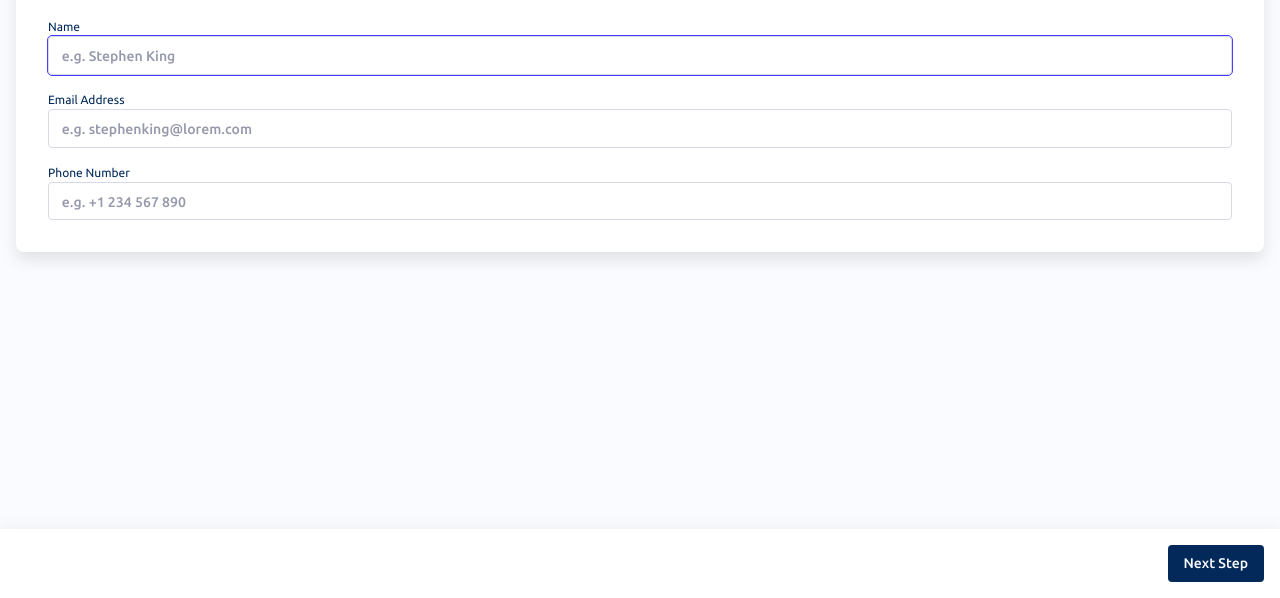
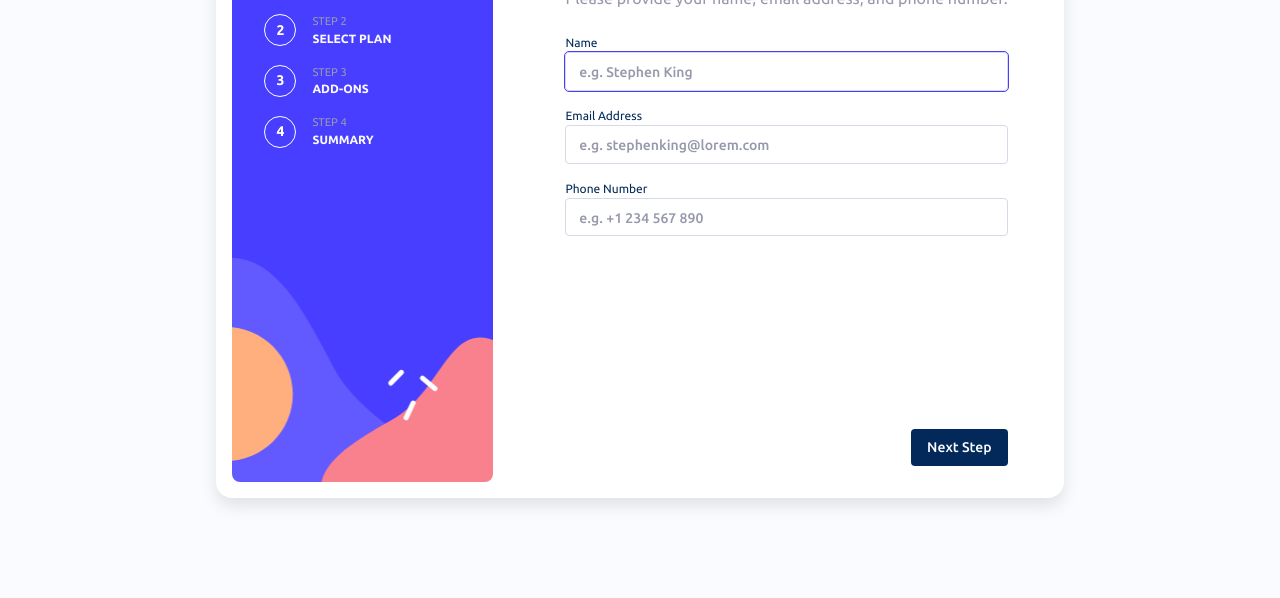
Before and after one commit to LukaJaredic/frontend-mentor-challenges, a website built with Vite: page src/multi-step-form/index.html in a window 1280 px wide. Shown: the part 202-800 px from the top of the page. Built offline with nearby package versions, Linux system fonts and the light colour scheme.

Commit message:
add desktop layout

```diff
--- a/src/multi-step-form/assets/style/style.css
+++ b/src/multi-step-form/assets/style/style.css
@@ -13,7 +13,9 @@
   --clr-blue-50: hsl(231, 100%, 99%);
   --clr-white: hsl(0, 100%, 100%);
 
-  --transition-duration: 75ms;
+  /* Transitions */
+  --transition-duration: 125ms;
+  --transition-easing: ease-in-out;
 }
 
 html,
@@ -38,10 +40,6 @@ body {
     display: flex;
     justify-content: center;
     gap: 1rem;
-
-    li > span {
-      display: none;
-    }
 
     li {
       &:nth-child(1)::before {
@@ -72,9 +70,9 @@ body {
         border: 1px solid var(--clr-white);
         border-radius: 50%;
         transition:
-          background-color var(--transition-duration) ease,
-          border-color var(--transition-duration) ease,
-          color var(--transition-duration) ease;
+          background-color var(--transition-duration) var(--transition-easing),
+          border-color var(--transition-duration) var(--transition-easing),
+          color var(--transition-duration) var(--transition-easing);
       }
 
       &[aria-current="step"]::before {
@@ -84,6 +82,10 @@ body {
       }
     }
   }
+}
+
+.step-indicator__content {
+  display: none;
 }
 
 .form-container {
@@ -140,6 +142,9 @@ body {
     padding: 0.4rem 0.8rem;
     border: 1px solid var(--clr-purple-200);
     border-radius: 0.25rem;
+    outline: 1px solid transparent;
+    transition: outline-color var(--transition-duration)
+      var(--transition-easing);
 
     &::placeholder {
       color: var(--clr-grey-500);
@@ -175,7 +180,8 @@ body {
   padding: 0.5rem 1rem;
   border: none;
   border-radius: 0.25rem;
-  transition: background-color var(--transition-duration) ease;
+  transition: background-color var(--transition-duration)
+    var(--transition-easing);
 
   &:focus-visible,
   &:hover {
@@ -198,7 +204,7 @@ body {
   font-weight: 500;
   padding: 0.5rem 1rem;
   color: var(--clr-grey-500);
-  transition: color var(--transition-duration) ease;
+  transition: color var(--transition-duration) var(--transition-easing);
 
   &:focus-visible,
   &:hover {
@@ -209,3 +215,77 @@ body {
     color: var(--clr-purple-600);
   }
 }
+
+@media (min-width: 768px) {
+  body {
+    display: grid;
+    place-items: center;
+  }
+
+  .multi-step-form {
+    display: grid;
+    grid-template-columns: 1fr 2fr;
+    gap: 2rem;
+    max-width: 900px;
+    max-height: 600px;
+    margin: 2rem;
+    padding: 1rem;
+    border-radius: 1rem;
+    background-color: var(--clr-white);
+    box-shadow: 0 0.5rem 1rem rgba(0, 0, 0, 0.1);
+  }
+
+  .step-indicator {
+    background: url("../images/bg-sidebar-desktop.svg") center / cover;
+    min-width: 250px;
+    min-height: 568px;
+    margin: 0;
+    border-radius: 0.5rem;
+
+    ol {
+      flex-direction: column;
+      justify-content: flex-start;
+      align-items: flex-start;
+      padding: 3rem 0 0 2rem;
+      gap: 1rem;
+
+      & > li {
+        display: flex;
+        align-items: center;
+        gap: 1rem;
+      }
+    }
+  }
+
+  .step-indicator__content {
+    display: grid;
+    color: var(--clr-blue-50);
+    text-transform: uppercase;
+  }
+
+  .step-indicator__count {
+    font-size: 0.7rem;
+    color: var(--clr-grey-500);
+  }
+
+  .step-indicator__title {
+    font-size: 0.75rem;
+    font-weight: 700;
+  }
+
+  .form-container {
+    display: flex;
+    flex-direction: column;
+    margin: 0;
+    padding: 2rem 2.5rem 1rem;
+    box-shadow: none;
+
+    footer {
+      position: static;
+      padding: 0;
+      box-shadow: none;
+      background-color: transparent;
+      margin-top: auto;
+    }
+  }
+}
--- a/src/multi-step-form/index.html
+++ b/src/multi-step-form/index.html
@@ -22,25 +22,33 @@
     <script type="module" src="./assets/scripts/index.js" defer></script>
   </head>
   <body>
-    <main>
+    <main class="multi-step-form">
       <!-- SIDEBAR -->
       <aside class="step-indicator">
         <ol>
           <li aria-current="step" aria-label="Step 1 - Your info">
-            <span class="step-count">Step 1</span>
-            <span class="step-title">Your info</span>
+            <span class="step-indicator__content">
+              <span class="step-indicator__count">Step 1</span>
+              <span class="step-indicator__title">Your info</span>
+            </span>
           </li>
           <li aria-label="Step 2 - Select plan">
-            <span class="step-count">Step 2</span>
-            <span class="step-title">Select plan</span>
+            <span class="step-indicator__content">
+              <span class="step-indicator__count">Step 2</span>
+              <span class="step-indicator__title">Select plan</span>
+            </span>
           </li>
           <li aria-label="Step 3 - Add-ons">
-            <span class="step-count">Step 3</span>
-            <span class="step-title">Add-ons</span>
+            <span class="step-indicator__content">
+              <span class="step-indicator__count">Step 3</span>
+              <span class="step-indicator__title">Add-ons</span>
+            </span>
           </li>
           <li aria-label="Step 4 - Summary">
-            <span class="step-count">Step 4</span>
-            <span class="step-title">Summary</span>
+            <span class="step-indicator__content">
+              <span class="step-indicator__count">Step 4</span>
+              <span class="step-indicator__title">Summary</span>
+            </span>
           </li>
         </ol>
       </aside>
```
